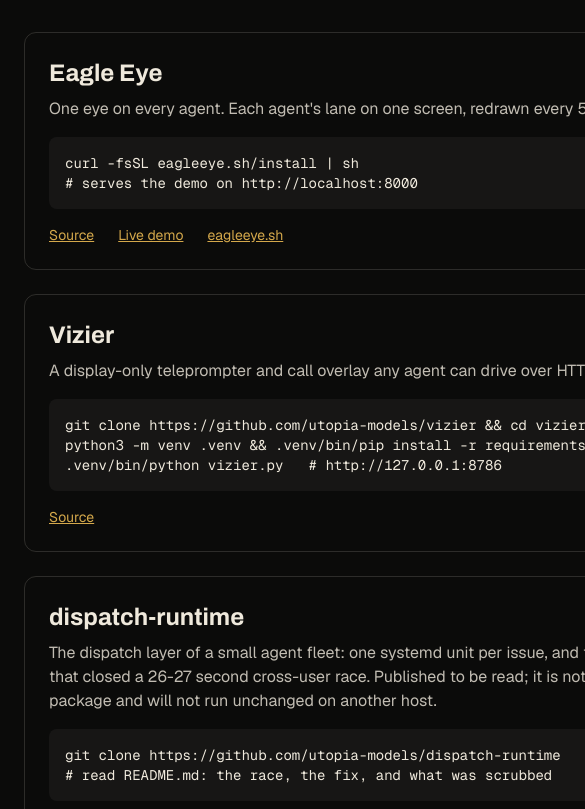
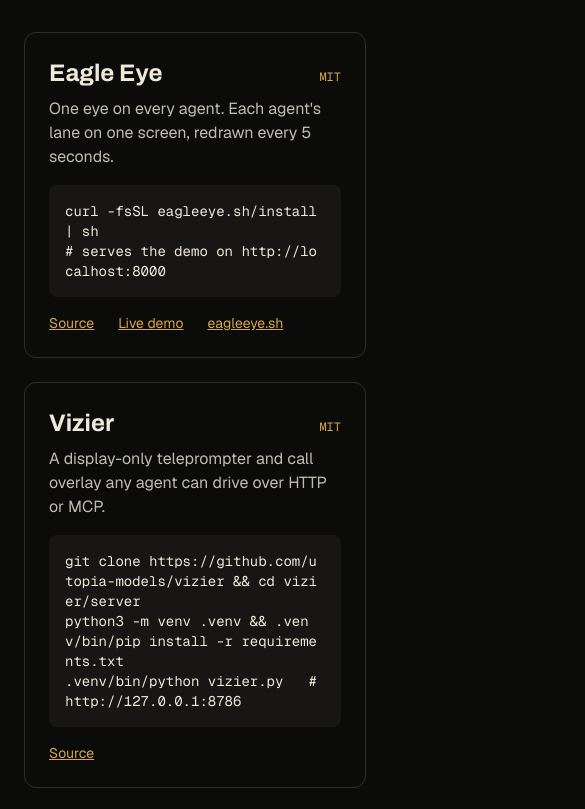
Before and after one commit to utopia-models/oss, a plain HTML site: page index.html in a window 390 px wide. Shown: the part 400-1209 px from the top of the page, 585 px wide, since content can reach past the window. Drawn offline with nearby package versions, Linux system fonts and the light colour scheme.

Commit message:
Fix phone overflow: grid min-w-0, wrap install blocks (#1)
* oss catalog: grid items min-w-0 so the install blocks scroll inside their card, not the page (phone overflow 686px > 375px)

Co-Authored-By: Claude Sonnet 5.5 <noreply@anthropic.com>

* oss catalog: wrap the install blocks on a phone (whitespace-pre-wrap)

Co-Authored-By: Claude Sonnet 5.5 <noreply@anthropic.com>

---------

Co-authored-by: Claude Sonnet 5.5 <noreply@anthropic.com>

```diff
--- a/index.html
+++ b/index.html
@@ -20,28 +20,28 @@
   <p class="font-serif italic text-gold text-2xl md:text-3xl mt-4">Engine and interface. Demo data only.</p>
   <p class="mt-6 max-w-2xl text-linen/80">These are the repos Utopia Models keeps public. Each is MIT licensed and runs on its bundled demo data. Real jobs, contacts, resumes and logins never leave the private deployment.</p>
 
-  <div class="mt-12 grid gap-6">
-    <article class="rounded-xl border border-linen/15 p-6">
+  <div class="mt-12 grid grid-cols-1 gap-6">
+    <article class="min-w-0 rounded-xl border border-linen/15 p-6">
       <div class="flex flex-wrap items-baseline justify-between gap-2"><h2 class="font-display font-bold text-2xl">Eagle Eye</h2><span class="font-mono text-xs text-gold">MIT</span></div>
       <p class="mt-2 text-linen/80">One eye on every agent. Each agent's lane on one screen, redrawn every 5 seconds.</p>
-      <pre class="mt-4 overflow-x-auto rounded-lg bg-linen/5 p-4 font-mono text-sm">curl -fsSL eagleeye.sh/install | sh
+      <pre class="mt-4 whitespace-pre-wrap break-all rounded-lg bg-linen/5 p-4 font-mono text-sm">curl -fsSL eagleeye.sh/install | sh
 # serves the demo on http://localhost:8000</pre>
       <p class="mt-4 flex flex-wrap gap-x-6 gap-y-2 text-sm"><a class="text-gold underline" href="https://github.com/utopia-models/eagle-eye">Source</a><a class="text-gold underline" href="https://utopia-models.github.io/eagle-eye/">Live demo</a><a class="text-gold underline" href="https://eagleeye.sh">eagleeye.sh</a></p>
     </article>
 
-    <article class="rounded-xl border border-linen/15 p-6">
+    <article class="min-w-0 rounded-xl border border-linen/15 p-6">
       <div class="flex flex-wrap items-baseline justify-between gap-2"><h2 class="font-display font-bold text-2xl">Vizier</h2><span class="font-mono text-xs text-gold">MIT</span></div>
       <p class="mt-2 text-linen/80">A display-only teleprompter and call overlay any agent can drive over HTTP or MCP.</p>
-      <pre class="mt-4 overflow-x-auto rounded-lg bg-linen/5 p-4 font-mono text-sm">git clone https://github.com/utopia-models/vizier && cd vizier/server
+      <pre class="mt-4 whitespace-pre-wrap break-all rounded-lg bg-linen/5 p-4 font-mono text-sm">git clone https://github.com/utopia-models/vizier && cd vizier/server
 python3 -m venv .venv && .venv/bin/pip install -r requirements.txt
 .venv/bin/python vizier.py   # http://127.0.0.1:8786</pre>
       <p class="mt-4 flex flex-wrap gap-x-6 gap-y-2 text-sm"><a class="text-gold underline" href="https://github.com/utopia-models/vizier">Source</a></p>
     </article>
 
-    <article class="rounded-xl border border-linen/15 p-6">
+    <article class="min-w-0 rounded-xl border border-linen/15 p-6">
       <div class="flex flex-wrap items-baseline justify-between gap-2"><h2 class="font-display font-bold text-2xl">dispatch-runtime</h2><span class="font-mono text-xs text-gold">MIT</span></div>
       <p class="mt-2 text-linen/80">The dispatch layer of a small agent fleet: one systemd unit per issue, and the flock that closed a 26-27 second cross-user race. Published to be read; it is not a package and will not run unchanged on another host.</p>
-      <pre class="mt-4 overflow-x-auto rounded-lg bg-linen/5 p-4 font-mono text-sm">git clone https://github.com/utopia-models/dispatch-runtime
+      <pre class="mt-4 whitespace-pre-wrap break-all rounded-lg bg-linen/5 p-4 font-mono text-sm">git clone https://github.com/utopia-models/dispatch-runtime
 # read README.md: the race, the fix, and what was scrubbed</pre>
       <p class="mt-4 flex flex-wrap gap-x-6 gap-y-2 text-sm"><a class="text-gold underline" href="https://github.com/utopia-models/dispatch-runtime">Source</a></p>
     </article>
```
